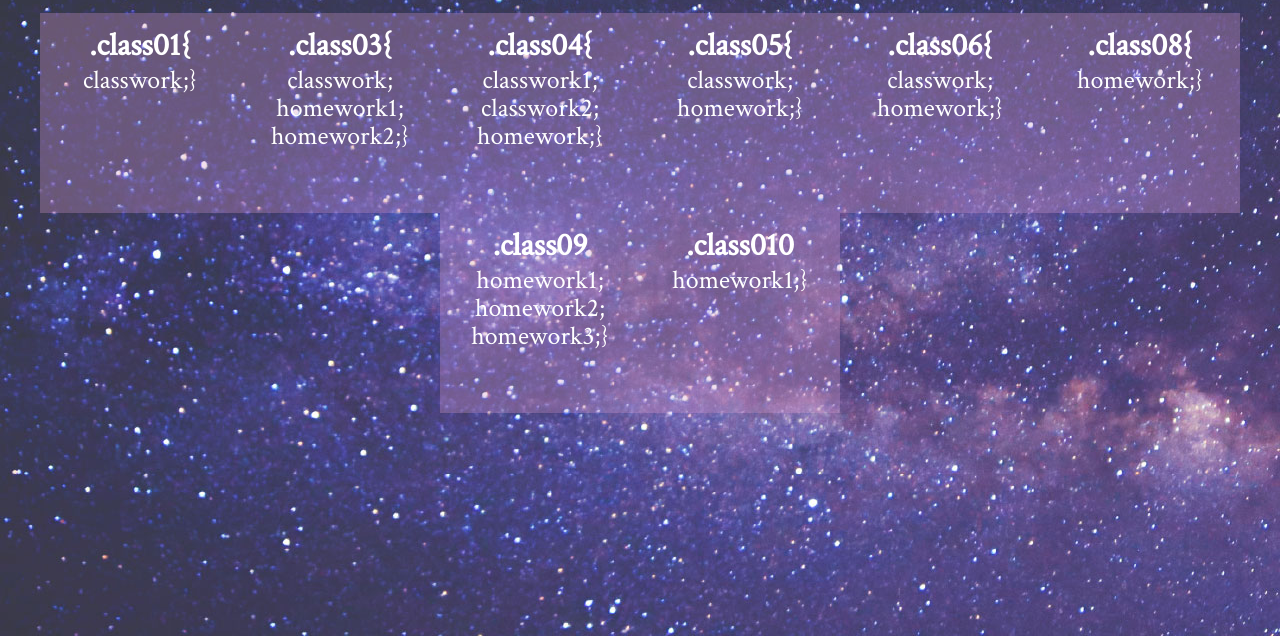
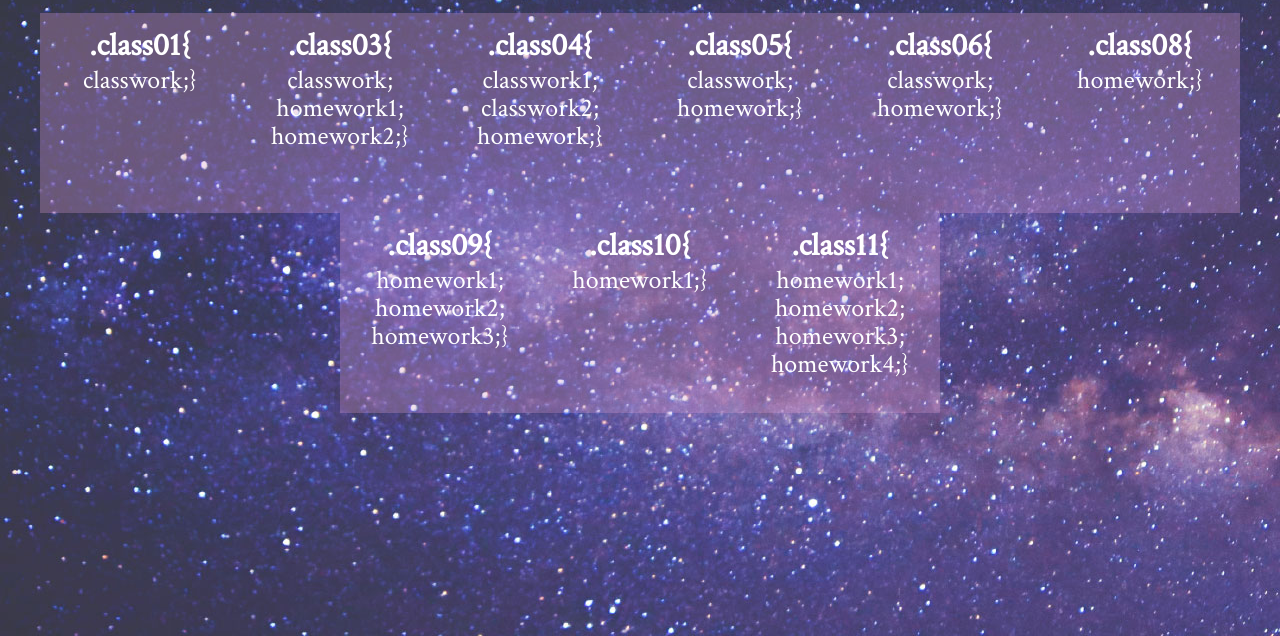
Before and after one commit to asodomire/ewt-fa-2016, a plain HTML site: page index.html in a window 1280 px wide. Shown: the part 164-800 px from the top of the page. Drawn offline with nearby package versions, Linux system fonts and the light colour scheme.

Commit message:
Update index.html

```diff
--- a/index.html
+++ b/index.html
@@ -67,15 +67,23 @@
 	</article>
 
 	<article class="input seven">
-		<h3>.class09</h3>
+		<h3>.class09{</h3>
 		<p><a href="class09/homework/1-image-flip/index.html">homework1;</p>
 		<p><a href="class09/homework/2-check-me/index.html">homework2;</p>
 		<p><a href="class09/homework/3-say-my-name/index.html">homework3;}</p>
 	</article>
 
 	<article class="input eight">
-		<h3>.class010</h3>
+		<h3>.class10{</h3>
 		<p><a href="class10/homework/index.html">homework1;}</p>
+	</article>
+
+	<article class="input nine">
+		<h3>.class11{</h3>
+		<p><a href="class11/homework1/HW-ES6/index.html">homework1;</p>
+		<p><a href="class11/homework2/HW-Web-Storage/1-image-flip/index.html">homework2;</p>
+		<p><a href="class11/homework2/HW-Web-Storage/2-check-me/index.html">homework3;</p>
+		<p><a href="class11/homework2/HW-Web-Storage/3-say-my-name/index.html">homework4;}</p>
 	</article>
 </div>
 
```
